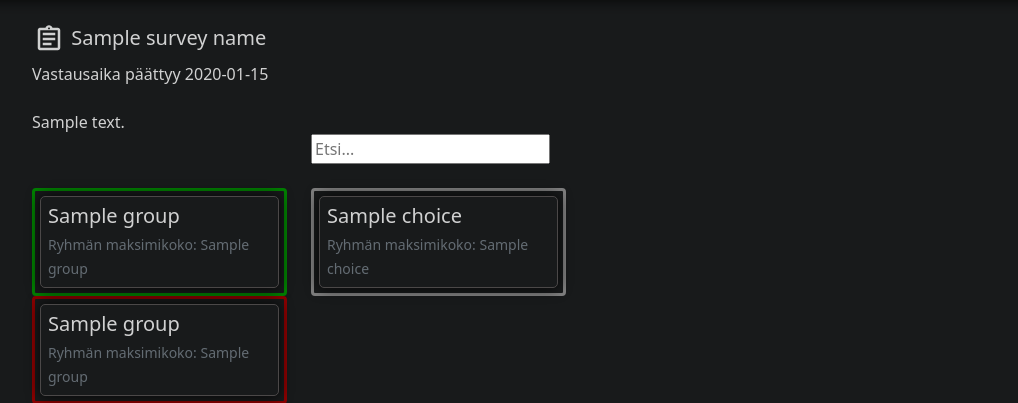
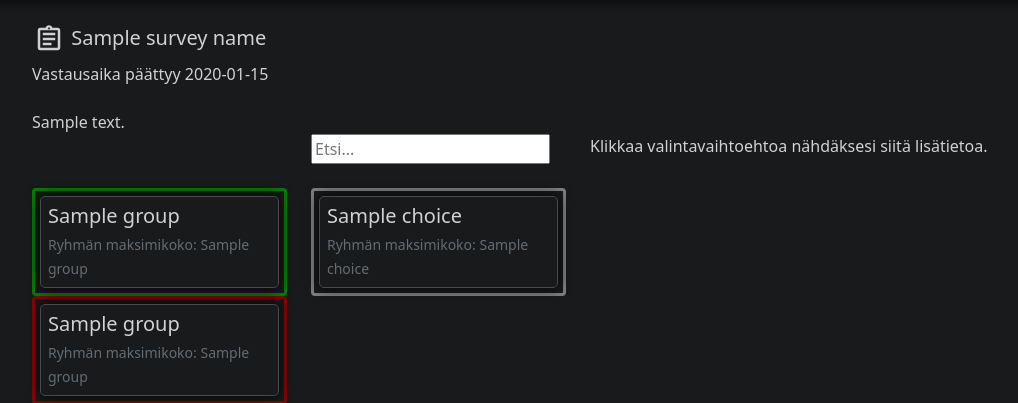
Before and after one commit to piryopt/pienryhmien-optimointi, a Flask app: template src/templates/survey.html in a window 1280 px wide. Shown: the part 57-460 px from the top of the page, without its empty margins (62-1080 px from the left). Run offline with Flask 3, Linux system fonts and the light colour scheme; the template is opened without the code that fills it: most values are stand-ins (such as "Sample title", 1, 10 or a date in 2020); some libraries are stand-ins or nearby versions.

Commit message:
Let users know how more info is available

```diff
--- a/src/static/js/script.js
+++ b/src/static/js/script.js
@@ -115,16 +115,11 @@ function showMoreInfo(choiceID) {
             }
         });
     } else {
-        infoContainer.innerHTML = "";
-        $('input[id="currently_selected"]').val("");
+        exitMoreInfo();
     }
 }
 
 function exitMoreInfo() {
-    document.getElementById("info-container").innerHTML = "";
+    document.getElementById("info-container").innerHTML = "<p>Klikkaa valintavaihtoehtoa nähdäksesi siitä lisätietoa.</p>";
     $('input[id="currently_selected"]').val("");
 }
-
-function filterResults(keyword) {
-
-}
--- a/src/templates/survey.html
+++ b/src/templates/survey.html
@@ -121,7 +121,9 @@
         </div>
     </div>
     <div class="col" id="info-container">
-
+        <p>
+            Klikkaa valintavaihtoehtoa nähdäksesi siitä lisätietoa.
+        </p>
     </div>
     <input type="hidden" id="currently_selected" value="">
 </div>
```
